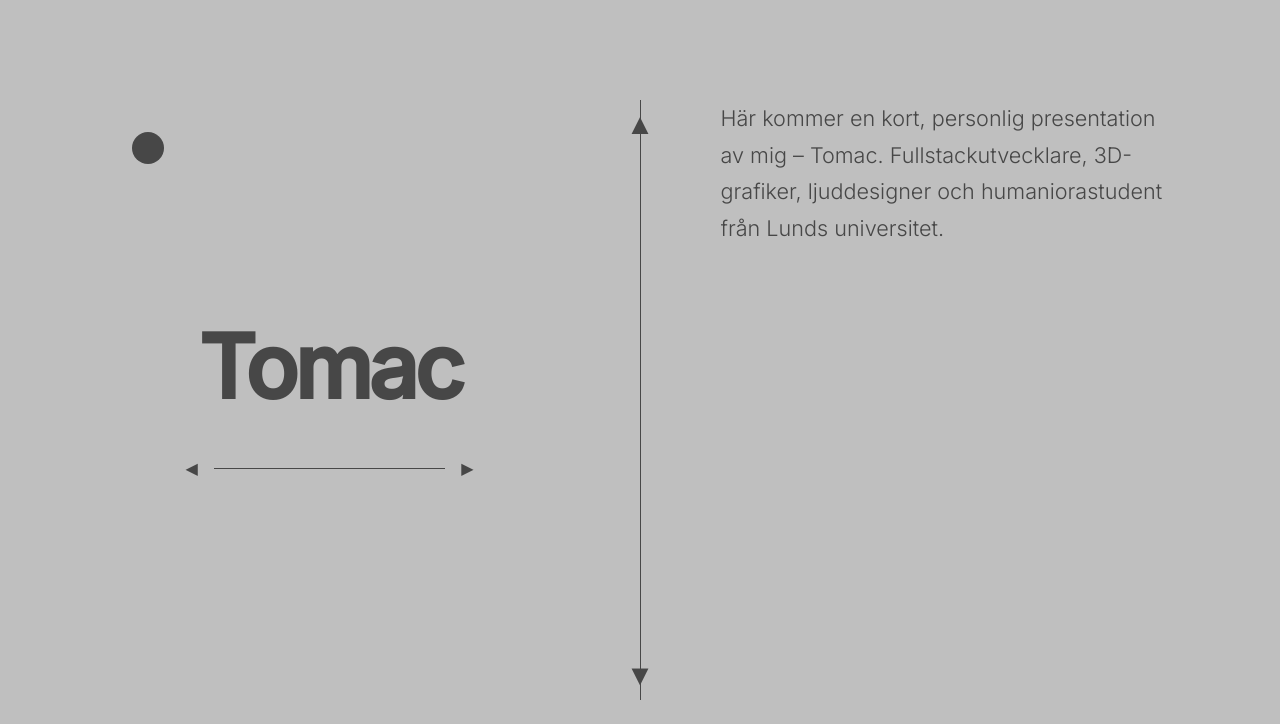
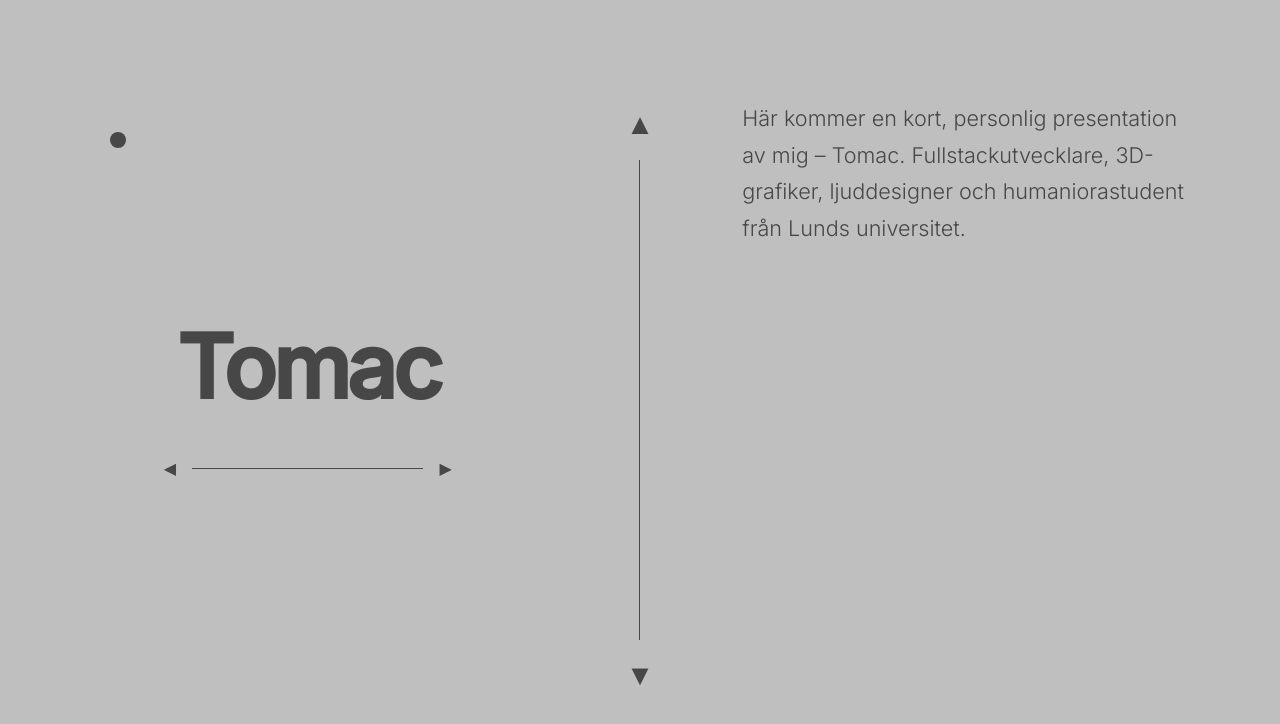
Before and after one commit to TomacBarin/tomac-portfolio, a React (Vite) app: page / in a window 1280 px wide. Shown: the top 724 px of the page. Built offline with nearby package versions, Linux system fonts and the light colour scheme.

Commit message:
More flexbox added.

```diff
--- a/src/App.css
+++ b/src/App.css
@@ -47,8 +47,8 @@
   top: 2rem;
   left: 2rem;
 
-  width: 2.0rem;
-  height: 2.0rem;
+  width: 1rem;
+  height: 1rem;
 
   background: var(--text);
   border: none;
@@ -106,13 +106,20 @@
 /* VERTIKAL DIVIDER (mittlinjen med pilar)      */
 /* ============================================= */
 .vertical-divider {
-  width: 1px;
-  background-color: var(--text);
-  position: relative;
   display: flex;
   flex-direction: column;
   align-items: center;
-  justify-content: space-between;
+  justify-content: space-between;   /* pilarna i toppen och botten */
+  height: 100%;
+  position: relative;
+}
+
+/* SJÄLVA LINJEN  */
+.vertical-line {
+  width: 1px;
+  background-color: var(--text);
+  flex-grow: 1;
+  max-height: 80%;
 
 }
 
@@ -123,8 +130,8 @@
   cursor: pointer;
   color: var(--text);
   padding: 0.5rem;
+  z-index: 2;                    /* säkerställ att de ligger över linjen */
 }
-
 .scroll-arrow:hover {
   color: var(--bg);
 }
--- a/src/App.tsx
+++ b/src/App.tsx
@@ -49,6 +49,8 @@ function App() {
         {/* VERTIKAL DIVIDER */}
         <div className="vertical-divider">
           <button className="scroll-arrow up">▲</button>
+          {/* Själva linjen */}
+          <div className="vertical-line"></div>
           <button className="scroll-arrow down">▼</button>
         </div>
 
```
